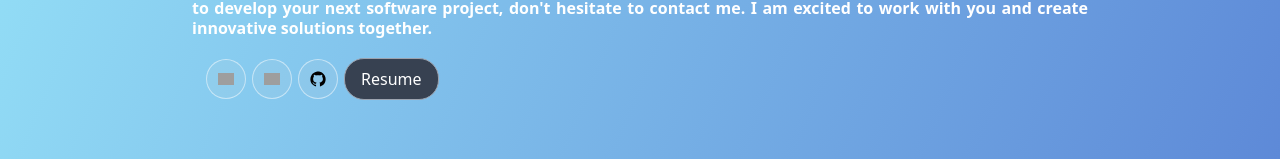
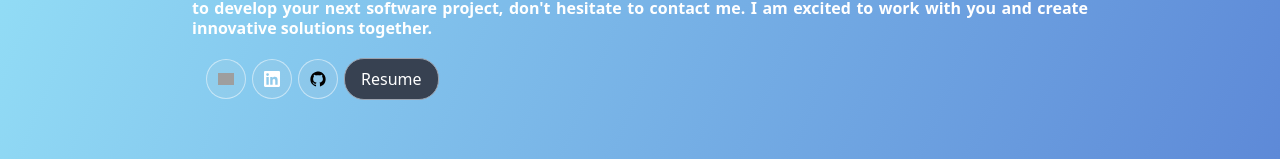
Before and after one commit to KevinSequeiraG/mypage, a Next.js app: page / in a window 1280 px wide. Shown: the part 641-800 px from the top of the page. Built offline with nearby package versions, Linux system fonts and the light colour scheme; grey boxes are pictures that could not be loaded.

Commit message:
use local SVG for LinkedIn icon instead of external CDN

```diff
--- a/components/buttons/social/socialButtons.js
+++ b/components/buttons/social/socialButtons.js
@@ -49,9 +49,7 @@ const SocialButtons = () => {
             >
                 <img
                     className="w-[50%] mdx1200:w-[40%]"
-                    src={
-                        "https://play-lh.googleusercontent.com/kMofEFLjobZy_bCuaiDogzBcUT-dz3BBbOrIEjJ-hqOabjK8ieuevGe6wlTD15QzOqw"
-                    }
+                    src="/Images/LinkedIn_Logo.svg"
                     alt=""
                 />
             </a>
```
Also changed, not shown: public/Images/LinkedIn_Logo.svg (added).
